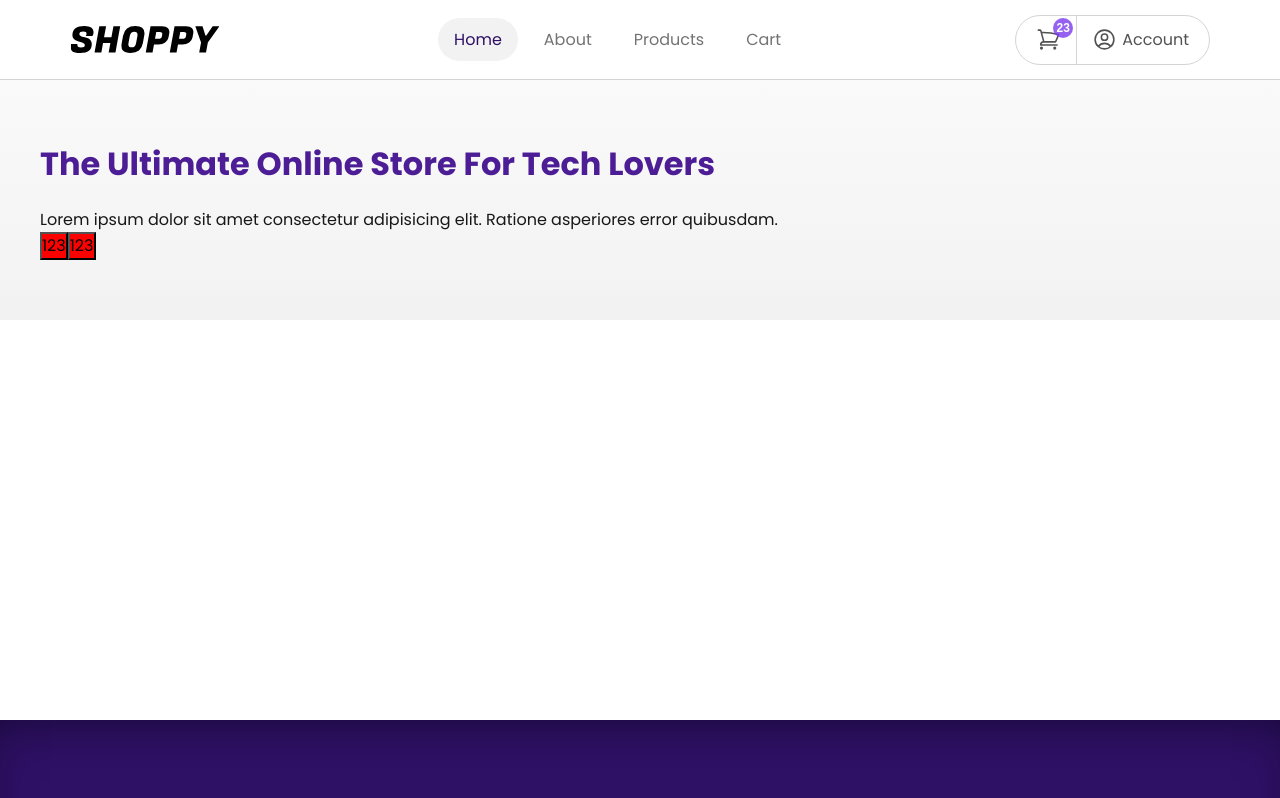
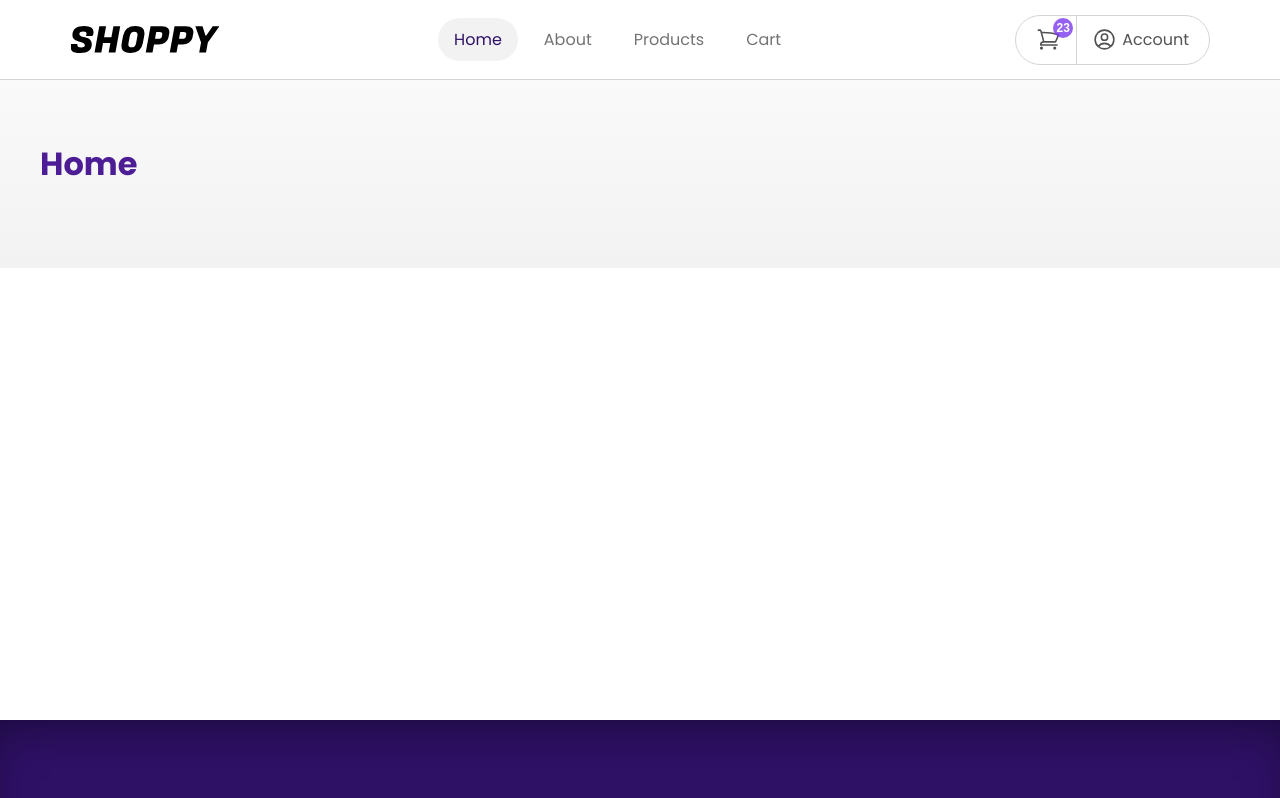
Before and after one commit to krzano/shoppy, a React (Vite) app: page / in a window 1280 px wide. Shown: the top 798 px of the page. Built offline with nearby package versions, Linux system fonts and the light colour scheme.

Commit message:
finished the base layout

```diff
--- a/src/core/Home/Home.jsx
+++ b/src/core/Home/Home.jsx
@@ -11,9 +11,6 @@ const StyledHeader = styled.header`
 	);
 	h1 {
 		color: var(--color-primary-900);
-		/* letter-spacing: 1px; */
-		/* line-height: 1.5; */
-		/* font-size: 5rem; */
 		text-transform: capitalize;
 		margin-bottom: 2rem;
 	}
@@ -23,18 +20,8 @@ const Home = () => {
 	return (
 		<>
 			<StyledHeader>
-				<h1>
-					{/* Where Technology Meets Your Needs */}
-					The Ultimate Online Store for Tech Lovers
-				</h1>
-				<p>
-					Lorem ipsum dolor sit amet consectetur adipisicing elit. Ratione
-					asperiores error quibusdam.
-				</p>
-				<Button>123</Button>
-				<Button variant='primary'>123</Button>
+				<h1>Home</h1>
 			</StyledHeader>
-			<StyledContentWrapper></StyledContentWrapper>
 		</>
 	);
 };
```
